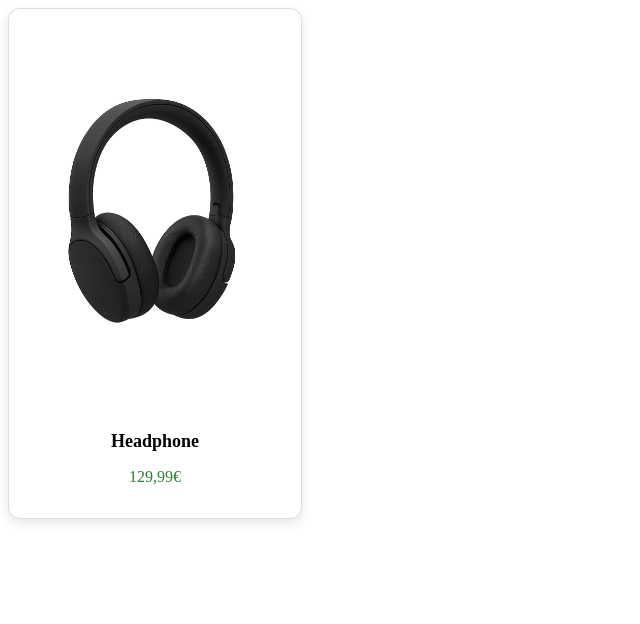
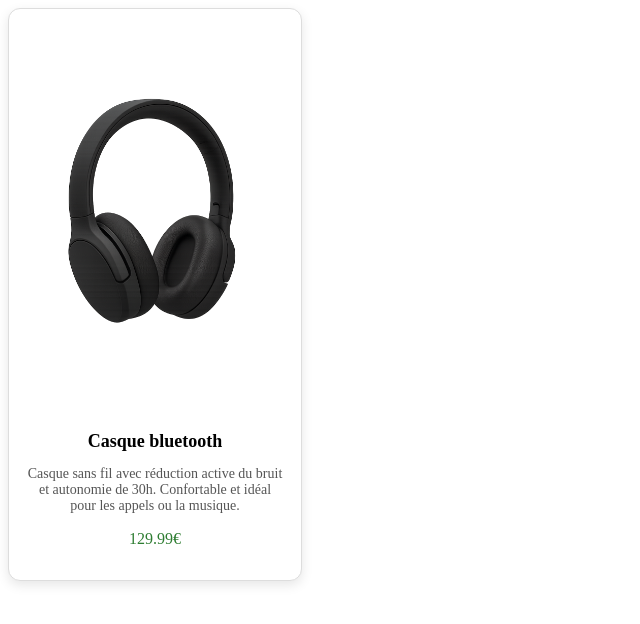
Before and after one commit to Adri133/formation-angular, an Angular app: page / in a window 1280 px wide. Shown: the top 624 px of the page, without its empty margins (0-640 px from the left). Built offline with nearby package versions, Linux system fonts and the light colour scheme.

Commit message:
Interpolation & attribute-binding

```diff
--- a/src/app/product/product.component.css
+++ b/src/app/product/product.component.css
@@ -31,3 +31,9 @@
     color: #2e7d32;
     font-weight: 500;
   }
+
+  .product-description {
+    font-size: 14px;
+    color: #555;
+    margin-bottom: 12px;
+  }
--- a/src/app/product/product.component.html
+++ b/src/app/product/product.component.html
@@ -1,5 +1,6 @@
 <div class="product-card">
-    <img src="headphone.png" alt="headphone" class="product-image" />
-    <h2 class="product-title">Headphone</h2>
-    <p class="product-price">129,99€</p>
+    <img [src]="imageUrl" [alt]="title" class="product-image" />
+    <h2 class="product-title">{{ title }}</h2>
+    <p class="product-description">{{ description }}</p>
+    <p class="product-price">{{ price }}€</p>
   </div>
--- a/src/app/product/product.component.ts
+++ b/src/app/product/product.component.ts
@@ -6,4 +6,17 @@ import { Component } from '@angular/core';
   templateUrl: './product.component.html',
   styleUrl: './product.component.css',
 })
-export class ProductComponent {}
+export class ProductComponent {
+  title!: string;
+  price!: number;
+  imageUrl!: string;
+  description!: string;
+
+  ngOnInit() {
+    this.title = 'Casque bluetooth';
+    this.price = 129.99;
+    this.imageUrl = 'headphone.png';
+    this.description =
+      'Casque sans fil avec réduction active du bruit et autonomie de 30h. Confortable et idéal pour les appels ou la musique.';
+  }
+}
```
